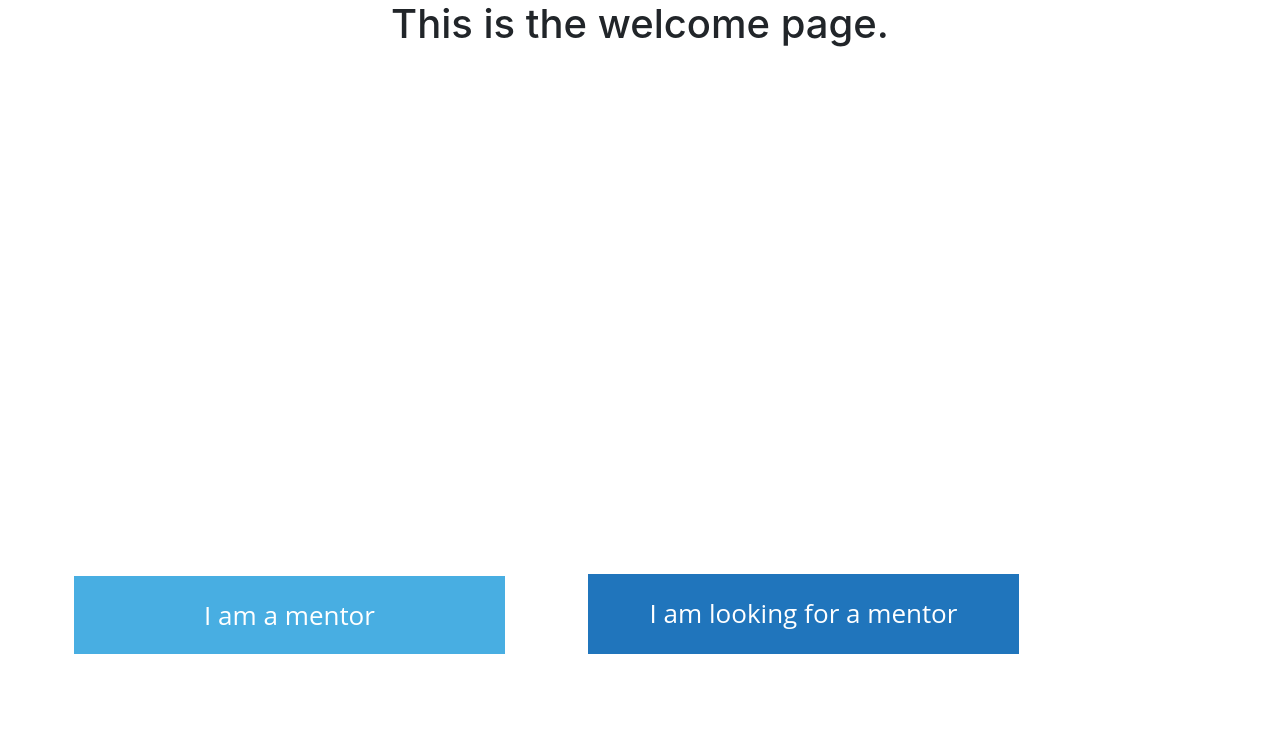
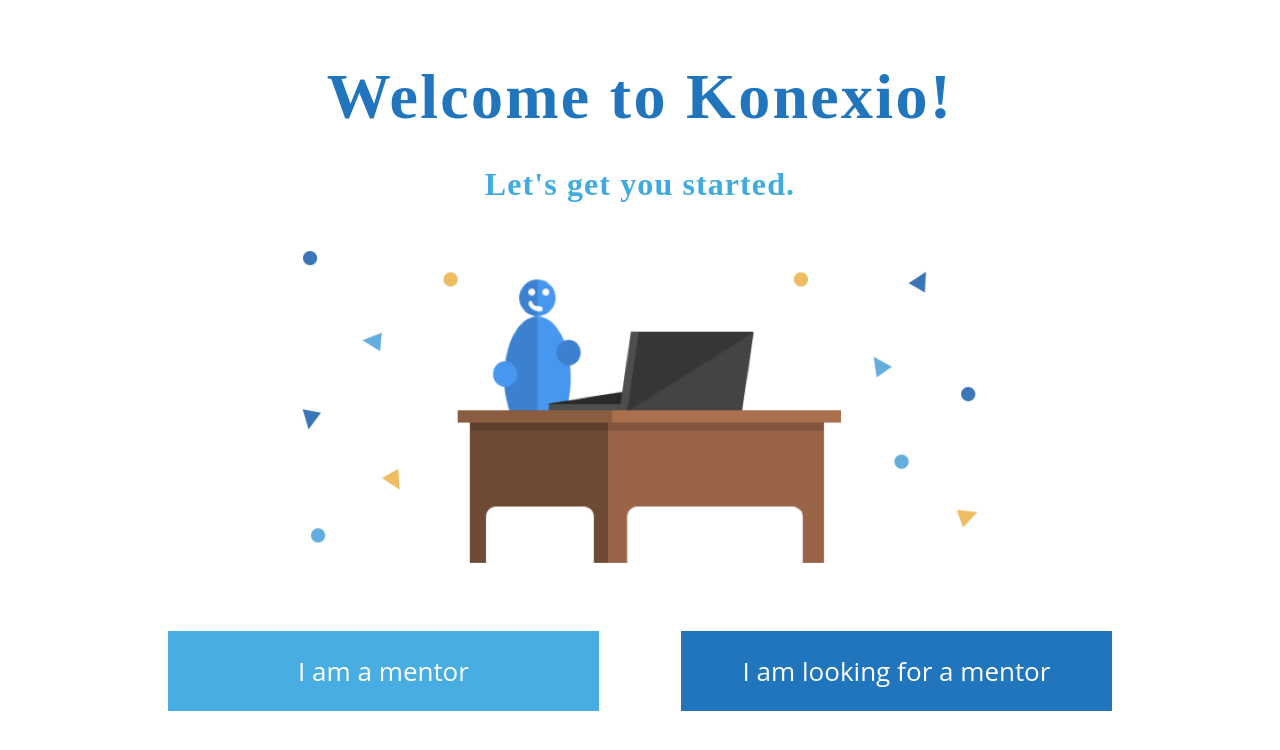
Before and after one commit to codethechange/konexio, a React (Create React App) app: page / in a window 1280 px wide. Shown: the top 750 px of the page. Built offline with nearby package versions, Linux system fonts and the light colour scheme.

Commit message:
updated welcome pages

```diff
--- a/src/stylesheets/WelcomeButton.css
+++ b/src/stylesheets/WelcomeButton.css
@@ -1,6 +1,6 @@
 .mentor-button {
   width: 431px;
-  height: 78px;
+  height: 80px;
   background-color: #48aee2;
 }
 
@@ -32,20 +32,22 @@
   font-weight: normal;
   font-style: normal;
   font-stretch: normal;
-  line-height: 1.15;
+  line-height: normal;
   letter-spacing: normal;
   text-align: center;
   color: #ffffff;
 }
 
 .mentor-container {
-  position: fixed;
-  bottom: 9.156em;
-  right: 48.438em;
+  display: inline-block;
+  position: relative;
+  margin-right: 41px;
+  margin-top: 30px;
 }
 
 .mentee-container {
-  position: fixed;
-  bottom: 9.156em;
-  right: 16.313em;
+  display: inline-block;
+  position: relative;
+  margin-left: 41px;
+  margin-top: 30px;
 }
--- a/src/views/Welcome.js
+++ b/src/views/Welcome.js
@@ -1,6 +1,9 @@
 import React, { Component } from 'react';
 import { Link } from 'react-router-dom';
 import { WelcomeButton } from '../components/WelcomeButton';
+import { WelcomeText } from '../components/WelcomeText';
+import welcome from '../images/welcome.png';
+import '../stylesheets/Welcome.css';
 export default class Welcome extends Component {
   state = {
   }
@@ -8,8 +11,9 @@
   render () {
       return (
         <React.Fragment>
+            <WelcomeText/>
             <div>
-                <h1> This is the welcome page. </h1>
+                <img src={welcome} className="resize" />
             </div>
             <WelcomeButton />
         </React.Fragment>
```
Also changed, not shown: src/components/WelcomeButton.js (indentation only).
